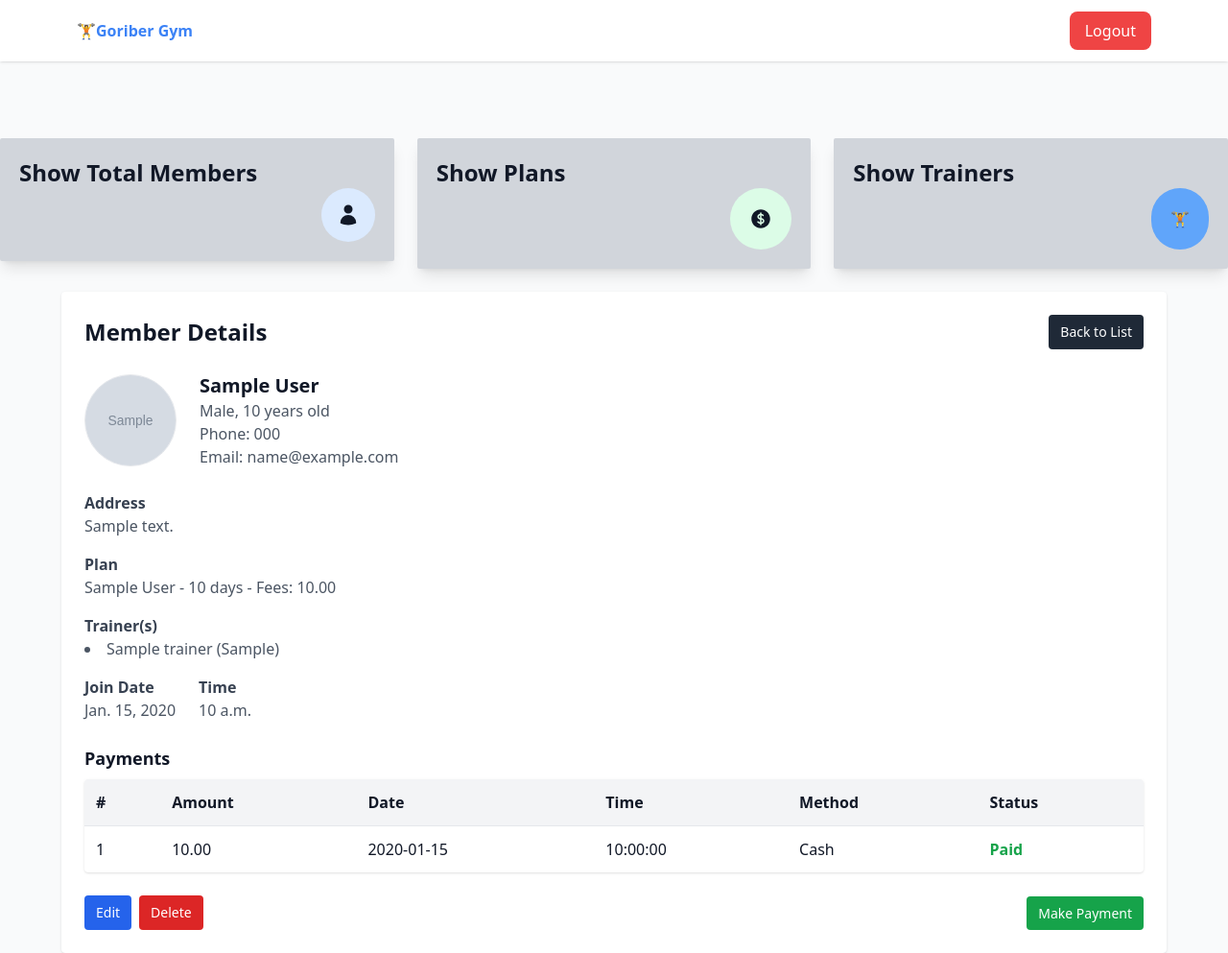
After one commit to Sunny-2787/Gym-managment, a Django app: page /tasks/member_details/1/ in a window 1280 px wide. The commit adds this page. Shown: the whole page at 96% size. Run offline with Django 5.2, Linux system fonts and the light colour scheme; tables that the repository leaves empty hold one stand-in row (values such as "Sample post"); grey boxes marked "Sample" are stand-in pictures; some libraries are stand-ins or nearby versions.

Commit message:
Now Final

```diff
--- a/gym/settings.py
+++ b/gym/settings.py
@@ -97,7 +97,7 @@ WSGI_APPLICATION = 'gym.wsgi.application'
 # Online DATABASES
 DATABASES = {
     'default': dj_database_url.config(
-        default='postgresql://gym_db1_user:nKALTzEW6B5fAjGug4PtuTMSeRB2VhEh@dpg-d2sucm15pdvs739122fg-a.oregon-postgres.render.com/gym_db1',
+        default='postgresql://gym_db_vxeu_user:Pe3PuscyjUum7razAimOzAiV3BbzemYc@dpg-d2vg9hndiees73e33ju0-a.oregon-postgres.render.com/gym_db_vxeu',
         conn_max_age=600
     )
 }
--- a/tasks/models.py
+++ b/tasks/models.py
@@ -35,3 +35,34 @@ class Trainer(models.Model):
 
     def __str__(self):
         return self.name
+
+
+
+class Payment(models.Model):
+    member = models.ForeignKey(Member, on_delete=models.CASCADE, related_name="payments")
+    plan = models.ForeignKey(MembershipPlan, on_delete=models.CASCADE, related_name="payments")
+    amount = models.DecimalField(max_digits=10, decimal_places=2,default="00.00")
+    payment_date = models.DateTimeField(auto_now_add=True)
+    method = models.CharField(
+        max_length=50,
+        choices=[
+            ("Cash", "Cash"),
+            ("Card", "Card"),
+            ("Bkash", "Bkash"),
+            ("Nagad", "Nagad"),
+            ("Bank", "Bank Transfer"),
+        ],
+        default="Cash"
+    )
+    status = models.CharField(
+        max_length=20,
+        choices=[
+            ("Paid", "Paid"),
+            ("Pending", "Pending"),
+            ("Partial", "Partial"),
+        ],
+        default="Pending"
+    )
+
+    def __str__(self):
+        return f"Payment of {self.amount} by {self.member.name} on {self.payment_date.strftime('%Y-%m-%d')}"
--- /dev/null
+++ b/tasks/templates/member_details.html
@@ -0,0 +1,130 @@
+{% extends 'base.html' %}
+{% block title %}Member Details{% endblock %}
+
+{% block content %}
+<div class="max-w-6xl mx-auto p-6 bg-white rounded shadow mt-6">
+
+    <div class="flex items-center justify-between mb-6">
+        <h1 class="text-2xl font-semibold">Member Details</h1>
+        <a href="{% url 'member_list' %}" class="px-3 py-2 rounded bg-gray-800 text-white text-sm">Back to List</a>
+    </div>
+
+
+    <div class="flex items-center gap-6 mb-6">
+        {% if member.photo %}
+            <img src="{{ member.photo.url }}" alt="{{ member.name }}" class="w-24 h-24 rounded-full object-cover border">
+        {% else %}
+            <div class="w-24 h-24 rounded-full bg-gray-200 flex items-center justify-center text-gray-500 border">No Photo</div>
+        {% endif %}
+        <div>
+            <h2 class="text-xl font-bold">{{ member.name }}</h2>
+            <p class="text-gray-600">{{ member.get_gender_display }}, {{ member.age }} years old</p>
+            <p class="text-gray-600">Phone: {{ member.phone }}</p>
+            <p class="text-gray-600">Email: {{ member.email }}</p>
+        </div>
+    </div>
+
+
+    <div class="mb-4">
+        <h3 class="font-semibold text-gray-700">Address</h3>
+        <p class="text-gray-600">{{ member.address|default:"No address provided" }}</p>
+    </div>
+
+
+    <div class="mb-4">
+        <h3 class="font-semibold text-gray-700">Plan</h3>
+        {% if member.plan %}
+            <p class="text-gray-600">{{ member.plan.plan_name }} - {{ member.plan.duration }} days - Fees: {{ member.plan.fees }}</p>
+        {% else %}
+            <p class="text-gray-600">No plan assigned</p>
+        {% endif %}
+    </div>
+
+
+    <div class="mb-4">
+        <h3 class="font-semibold text-gray-700">Trainer(s)</h3>
+        {% if member.trainers.all %}
+            <ul class="list-disc list-inside text-gray-600">
+                {% for trainer in member.trainers.all %}
+                    <li>{{ trainer.name }} ({{ trainer.specialty }})</li>
+                {% endfor %}
+            </ul>
+        {% else %}
+            <p class="text-gray-600">No trainer assigned</p>
+        {% endif %}
+    </div>
+
+    <div class="mb-6 flex gap-6">
+        <div>
+            <h3 class="font-semibold text-gray-700">Join Date</h3>
+            <p class="text-gray-600">{{ member.join_date }}</p>
+        </div>
+        <div>
+            <h3 class="font-semibold text-gray-700">Time</h3>
+            <p class="text-gray-600">{{ member.Time }}</p>
+        </div>
+    </div>
+
+
+
+<div class="mb-6">
+    <h3 class="text-lg font-semibold mb-2">Payments</h3>
+    <div class="overflow-x-auto bg-white rounded shadow">
+        <table class="w-full text-left">
+            <thead class="bg-gray-100">
+                <tr>
+                    <th class="p-3">#</th>
+                    <th class="p-3">Amount</th>
+                    <th class="p-3">Date</th>
+                    <th class="p-3">Time</th>
+                    <th class="p-3">Method</th>
+                    <th class="p-3">Status</th>
+                </tr>
+            </thead>
+            <tbody>
+                {% for payment in member.payments.all %}
+                    <tr class="border-t">
+                        <td class="p-3">{{ forloop.counter }}</td>
+                        <td class="p-3">{{ payment.amount }}</td>
+                        <td class="p-3">{{ payment.payment_date|date:"Y-m-d" }}</td>
+                        <td class="p-3">{{ payment.payment_date|time:"H:i:s" }}</td>
+                        <td class="p-3">{{ payment.method }}</td>
+                        <td class="p-3">
+                            {% if payment.status == "Paid" %}
+                                <span class="text-green-600 font-semibold">{{ payment.status }}</span>
+                            {% elif payment.status == "Pending" %}
+                                <span class="text-yellow-600 font-semibold">{{ payment.status }}</span>
+                            {% else %}
+                                <span class="text-red-600 font-semibold">{{ payment.status }}</span>
+                            {% endif %}
+                        </td>
+                    </tr>
+                {% empty %}
+                    <tr>
+                        <td colspan="6" class="p-3 text-center text-gray-500">No payments made yet.</td>
+                    </tr>
+                {% endfor %}
+            </tbody>
+        </table>
+    </div>
+</div>
+
+<div class="flex justify-between items-center">
+    <div class="flex gap-2">
+
+        <a href="{% url 'update' member.id %}" class="px-3 py-2 rounded bg-blue-600 text-white text-sm">Edit</a>
+        <form action="{% url 'delet' member.id %}" method="POST">
+            {% csrf_token %}
+            <button type="submit" class="px-3 py-2 rounded bg-red-600 text-white text-sm">Delete</button>
+        </form>
+
+
+
+    </div>
+    <div >
+        <a href="{% url 'payment_create' member.id %}" class="px-3 py-2 rounded bg-green-600 text-white text-sm">Make Payment</a>
+    </div>
+</div>
+
+
+{% endblock %}
--- a/tasks/views.py
+++ b/tasks/views.py
@@ -1,7 +1,7 @@
-from django.shortcuts import render,redirect
+from django.shortcuts import render,redirect,get_object_or_404
 from django.http import HttpResponse
-from tasks.models import Member,Trainer,MembershipPlan
-from tasks.forms import MemberForm,PlanForm,TrainerForm
+from tasks.models import Member,Trainer,MembershipPlan,Payment
+from tasks.forms import MemberForm,PlanForm,TrainerForm,PaymentForm
 from django.db.models import Q,Count
 from django.contrib.auth.decorators import login_required
 from django.contrib.auth.models import User
@@ -26,7 +26,12 @@ def reset_admin_password(request):
         return HttpResponse("✅ Password reset successful! Login with admin / NewStrongPassword123")
     except User.DoesNotExist:
         return HttpResponse("❌ Admin user not found.")
-# Create your views here.
+
+def member_details(request, id):
+    member = Member.objects.get(id=id)
+    return render(request, "member_details.html", {"member": member})
+
+
 @login_required(login_url="login")
 def home(request):
     mem = Member.objects.count()
@@ -158,3 +163,27 @@ def Delettrainerform(request,id):
         return redirect("Trainer_list")
     else:
         return redirect("Trainer_list")
+
+
+
+
+
+@login_required(login_url="login")
+def payment_create(request, member_id):
+    member = get_object_or_404(Member, id=member_id)
+    if request.method == "POST":
+        form = PaymentForm(request.POST)
+        if form.is_valid():
+            payment = form.save(commit=False)
+            payment.member = member
+            payment.plan = member.plan
+            payment.amount = member.plan.fees
+            payment.save()
+            return redirect("member_details", id=member.id)
+    else:
+        form = PaymentForm(initial={
+            "member": member,
+            "plan": member.plan,
+            "amount": member.plan.fees if member.plan else None,
+        })
+    return render(request, "payment_form.html", {"form": form, "member": member})
```
Also changed, not shown: tasks/forms.py (+15 -1 lines), tasks/templates/memberlist.html (+26 -25 lines), tasks/templates/payment_form.html (added, +9 -0 lines), tasks/url.py (+12 -1 lines), media/Member/4586_8szgDtb.jpg (added), tasks/migrations/0011_payment.py (added), tasks/migrations/0012_alter_payment_amount_alter_payment_status.py (added).
